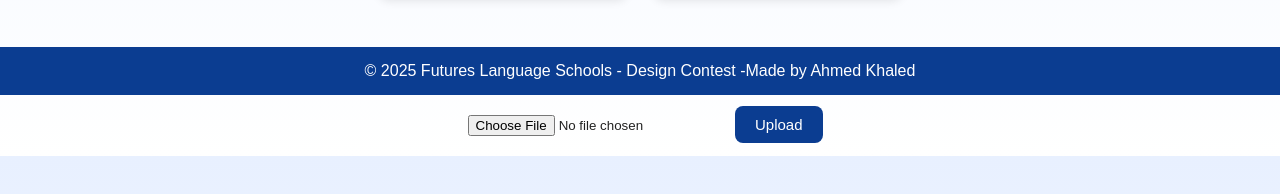
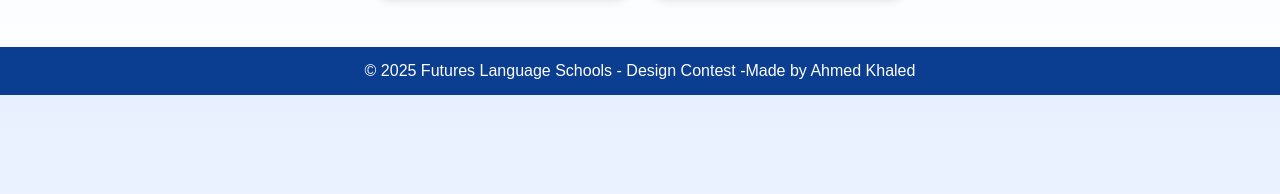
Before and after one commit to futures2012/port, a plain HTML site: page index.html in a window 1280 px wide. Shown: the part 566-760 px from the top of the page. Drawn offline with Linux system fonts and the light colour scheme.

Commit message:
Update index.html

```diff
--- a/index.html
+++ b/index.html
@@ -220,38 +220,4 @@
   </script>
 </body>
 
-</html><input type="file" id="fileInput" />
-<button onclick="uploadToCloudinary()">Upload</button>
-
-<script>
-  async function uploadToCloudinary() {
-    const fileInput = document.getElementById('fileInput');
-    if (!fileInput.files.length) {
-      alert('Please select a file first!');
-      return;
-    }
-
-    const file = fileInput.files[0];
-    const url = `https://api.cloudinary.com/v1_1/YOUR_CLOUD_NAME/upload`;
-
-    const formData = new FormData();
-    formData.append('file', file);
-    formData.append('upload_preset', 'YOUR_UNSIGNED_PRESET');
-
-    try {
-      const response = await fetch(url, {
-        method: 'POST',
-        body: formData
-      });
-      const data = await response.json();
-      if (data.secure_url) {
-        alert('Upload successful! File URL: ' + data.secure_url);
-        console.log('Uploaded file URL:', data.secure_url);
-      } else {
-        alert('Upload failed: ' + JSON.stringify(data));
-      }
-    } catch (err) {
-      alert('Upload error: ' + err.message);
-    }
-  }
-</script>
+</html>
```
